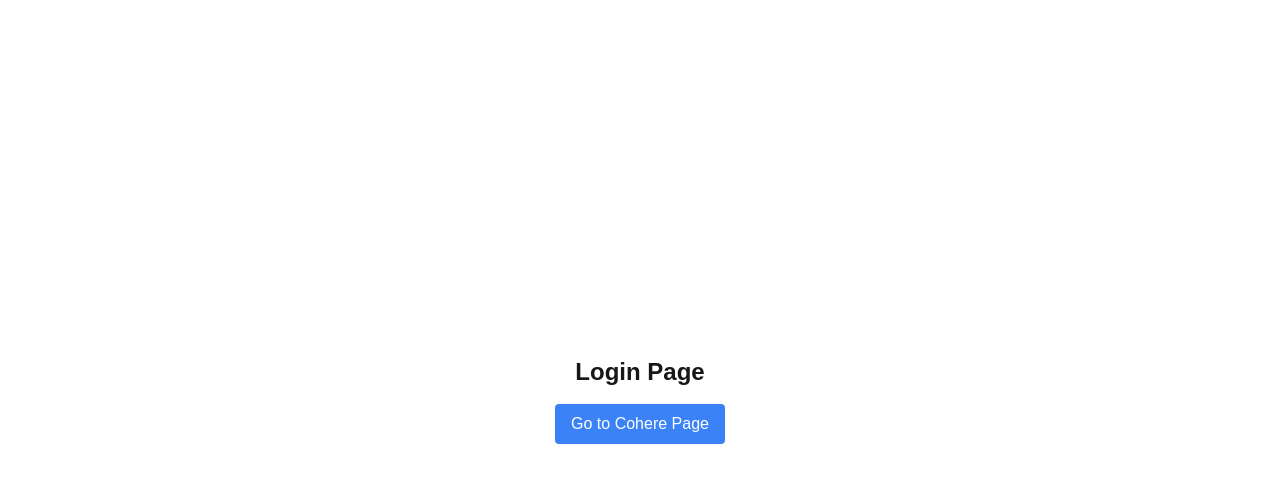
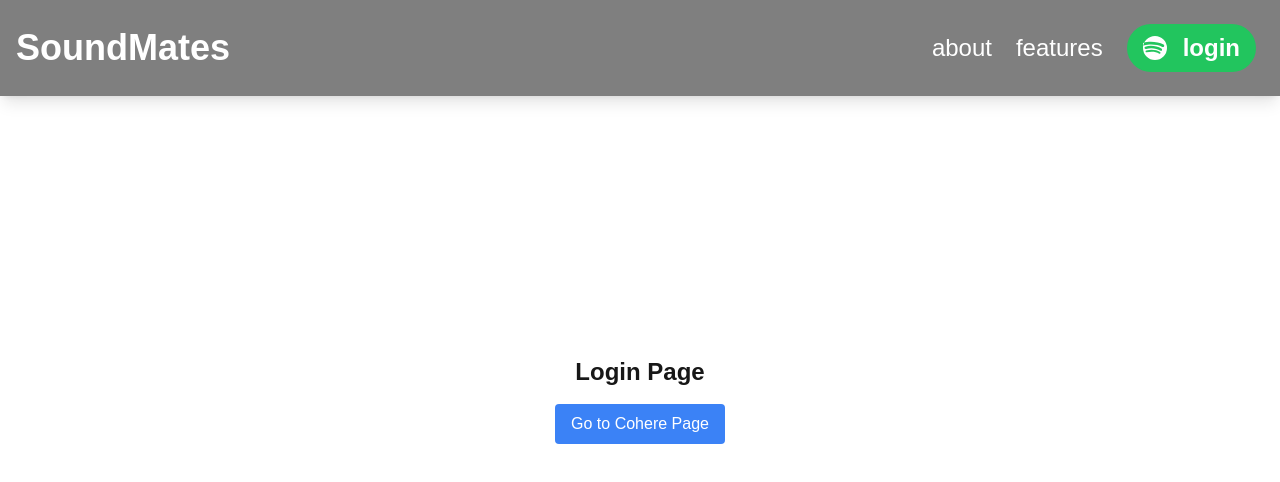
Before and after one commit to AhmedJader/SoundMates, a Next.js app: page /login in a window 1280 px wide. Shown: the top 482 px of the page. Built offline with nearby package versions, Linux system fonts and the light colour scheme.

Commit message:
navbar component added

```diff
--- a/src/app/cohere/page.tsx
+++ b/src/app/cohere/page.tsx
@@ -1,5 +1,6 @@
 "use client";
 import React, { useState } from 'react';
+import Navbar from '../components/navbar';
 
 const Cohere = () => {
   const [prompt, setPrompt] = useState('');
@@ -24,6 +25,7 @@
 
   return (
     <div className="flex items-center justify-center h-screen flex-col">
+      <Navbar />
       <h1 className="text-2xl font-bold mb-4">Cohere Page</h1>
       <form onSubmit={handleSubmit} className="mb-4">
         <input
--- /dev/null
+++ b/src/app/components/navbar.jsx
@@ -0,0 +1,43 @@
+import React from 'react'
+
+const navbar = () => {
+  return (
+    <nav className="bg-black shadow-lg bg-opacity-50 absolute top-0 left-0 w-full z-20">
+        <div className="mx-auto flex items-center justify-between p-4">
+          <div className="text-4xl font-bold text-white">SoundMates</div>
+          <nav className="p-2 space-x-6 text-2xl flex items-center">
+            <button
+              className="text-white hover:underline"
+              onClick={() => router.push('/about')}
+            >
+              about
+            </button>
+            <button
+              className="text-white hover:underline"
+              onClick={() => router.push('/features')}
+            >
+              features
+            </button>
+            <button
+              className="px-4 py-2 bg-green-500 text-white rounded-full hover:bg-green-600 transition flex items-center"
+              onClick={() => router.push('/login')}
+            >
+              <svg
+                xmlns="http://www.w3.org/2000/svg"
+                viewBox="0 0 168 168"
+                className="w-6 h-6 mr-4"
+              >
+                <path
+                  fill="#fff"
+                  d="M84 0a84 84 0 1 0 0 168 84 84 0 0 0 0-168zm38.4 121.4c-2 3-5.6 4-8.6 2.2-23.6-14.4-53.4-17.6-88-9.4-3.4.8-7-1.2-7.8-4.8-1-3.6 1.2-7 4.8-7.8 36.8-8.8 69.8-5.2 96.8 10.4 3 1.8 3.8 5.8 2.8 9zm12-22c-2.6 4-7.8 5.4-11.6 3-27.2-17-68.4-22.2-100.6-11.6-4.4 1.4-9.4-.8-11.2-5-1.6-4.4.8-9.4 5-11.2 36-11.6 81.4-5.8 113 13.4 4.2 2.4 5.6 7.8 3.4 12.2zm.6-22.4c-32-19.2-92.2-21.2-124-11.6-5.2 1.8-10.6-1.2-12.4-6.4-1.6-5.2 1.2-10.6 6.4-12.4 35.8-10.6 101.8-8.2 138.8 13 4.6 2.8 6 8.8 3.4 13.4-2.6 4.4-8.6 6-13.2 3.4z"
+                />
+              </svg>
+              <strong>login</strong>
+            </button>
+          </nav>
+        </div>
+      </nav>
+  )
+}
+
+export default navbar
--- a/src/app/login/page.tsx
+++ b/src/app/login/page.tsx
@@ -1,12 +1,14 @@
 "use client";
 import React from 'react';
 import { useRouter } from 'next/navigation';
+import Navbar from "../components/navbar";
 
 const Login = () => {
   const router = useRouter();
 
   return (
     <div className="flex flex-col items-center justify-center h-screen">
+      <Navbar />
       <h1 className="text-2xl font-bold mb-4">Login Page</h1>
       <button
         className="px-4 py-2 bg-blue-500 text-white rounded hover:bg-blue-600"
--- a/src/app/page.tsx
+++ b/src/app/page.tsx
@@ -1,6 +1,7 @@
 'use client';
 import React from 'react';
 import { useRouter } from 'next/navigation';
+import Navbar from "./components/navbar";
 
 
 const fetchToken = async () => {
@@ -24,42 +25,7 @@
   return (
     <main className="w-full antialiased overflow-x-hidden mx-auto relative z-10 h-screen flex flex-col items-center justify-center bg-gradient-to-r from-blue-500 via-purple-600 to-pink-500 text-white">
       {/* Transparent Header */}
-      <nav className="bg-black shadow-lg bg-opacity-50 absolute top-0 left-0 w-full z-20">
-        <div className="mx-auto flex items-center justify-between p-4">
-          <div className="text-4xl font-bold text-white">SoundMates</div>
-          <nav className="p-2 space-x-6 text-2xl flex items-center">
-            <button
-              className="text-white hover:underline"
-              onClick={() => router.push('/about')}
-            >
-              about
-            </button>
-            <button
-              className="text-white hover:underline"
-              onClick={() => router.push('/features')}
-            >
-              features
-            </button>
-            <button
-              className="px-4 py-2 bg-green-500 text-white rounded-full hover:bg-green-600 transition flex items-center"
-              onClick={() => router.push('/login')}
-            >
-              <svg
-                xmlns="http://www.w3.org/2000/svg"
-                viewBox="0 0 168 168"
-                className="w-6 h-6 mr-4"
-              >
-                <path
-                  fill="#fff"
-                  d="M84 0a84 84 0 1 0 0 168 84 84 0 0 0 0-168zm38.4 121.4c-2 3-5.6 4-8.6 2.2-23.6-14.4-53.4-17.6-88-9.4-3.4.8-7-1.2-7.8-4.8-1-3.6 1.2-7 4.8-7.8 36.8-8.8 69.8-5.2 96.8 10.4 3 1.8 3.8 5.8 2.8 9zm12-22c-2.6 4-7.8 5.4-11.6 3-27.2-17-68.4-22.2-100.6-11.6-4.4 1.4-9.4-.8-11.2-5-1.6-4.4.8-9.4 5-11.2 36-11.6 81.4-5.8 113 13.4 4.2 2.4 5.6 7.8 3.4 12.2zm.6-22.4c-32-19.2-92.2-21.2-124-11.6-5.2 1.8-10.6-1.2-12.4-6.4-1.6-5.2 1.2-10.6 6.4-12.4 35.8-10.6 101.8-8.2 138.8 13 4.6 2.8 6 8.8 3.4 13.4-2.6 4.4-8.6 6-13.2 3.4z"
-                />
-              </svg>
-              <strong>login</strong>
-            </button>
-          </nav>
-        </div>
-      </nav>
-
+      <Navbar />
       <div className="text-center px-4 md:px-0">
         <h1 className="text-4xl md:text-8xl font-bold mb-10">
           SoundMates
--- a/src/pages/api/cohere-chat.js
+++ b/src/pages/api/cohere-chat.js
@@ -15,7 +15,7 @@
         messages: [
           {
             role: 'system',
-            content: 'You will take the user Spotify info and generate 4 fake users with similar music taste',
+            content: 'You provide the lyrics to the songs requested by the user.',
           },
           {
             role: 'user',
```
